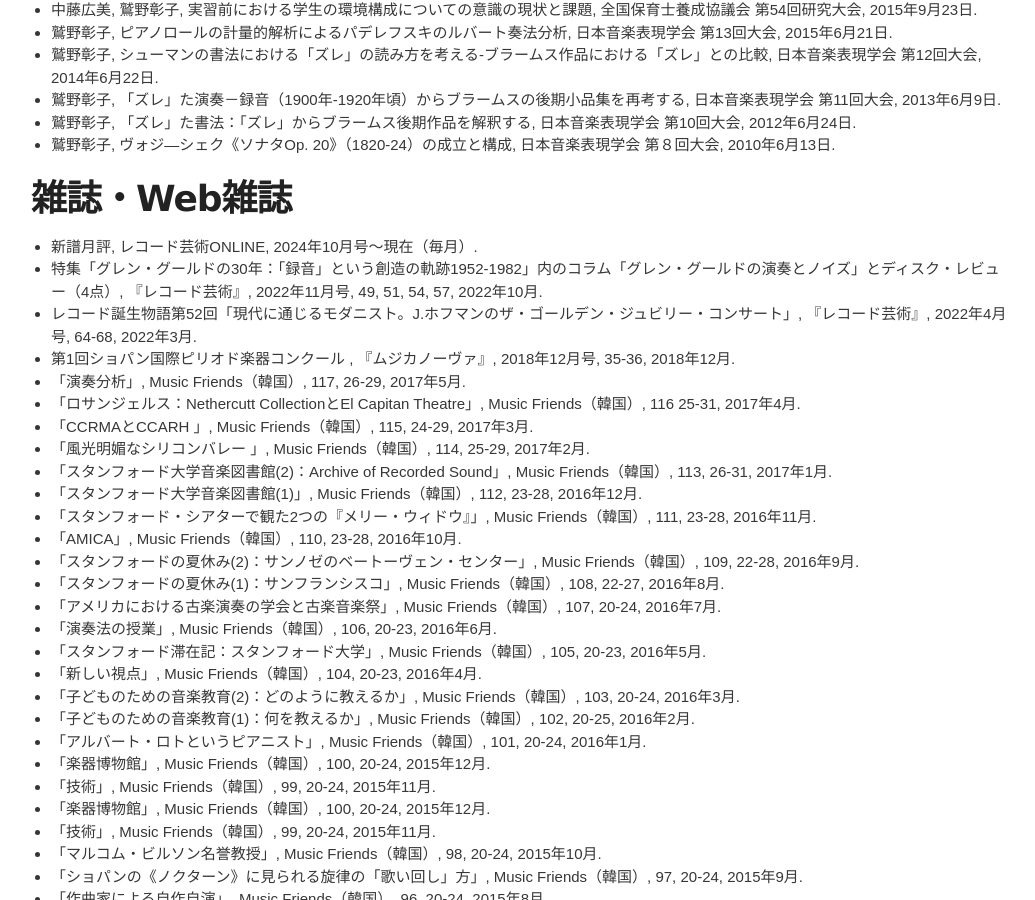
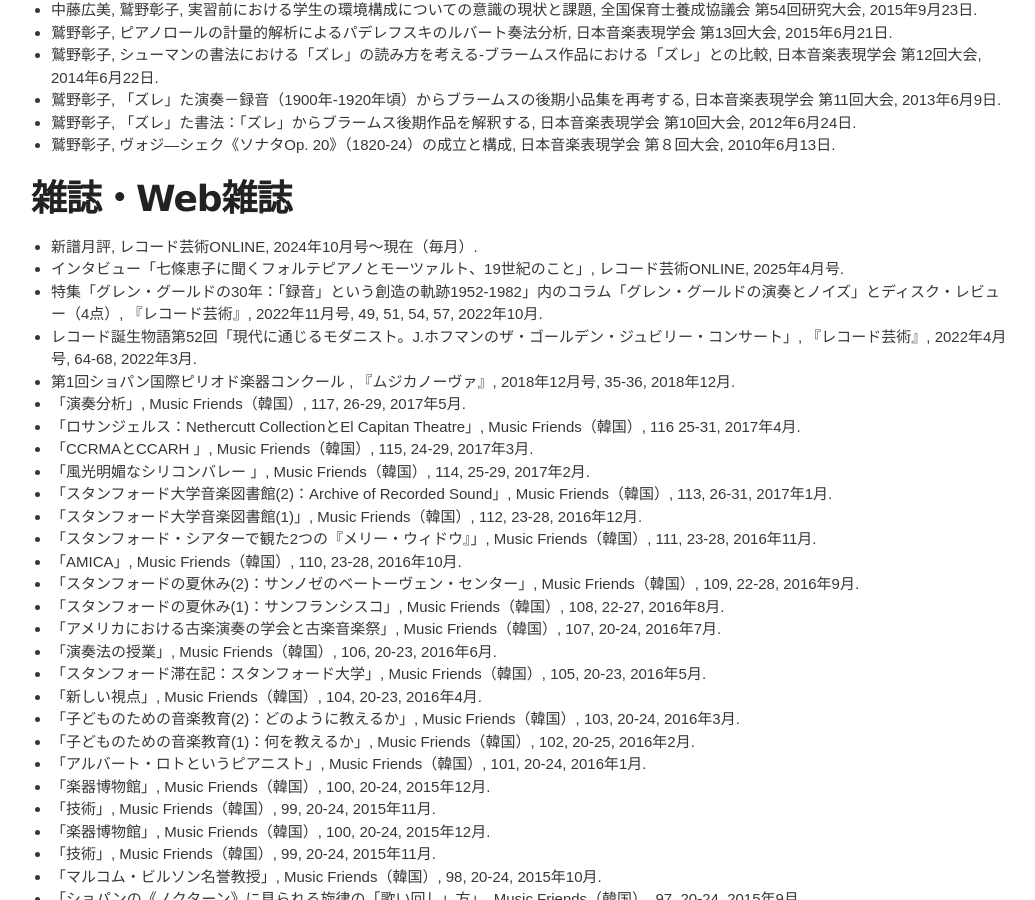
Before and after one commit to akikowashino/akikowashino.github.io, a Jekyll site: the page built from index.md, in a window 1280 px wide and 900 px high, scrolled down 2887 px. Shown: the whole window, without its empty margins (119-1154 px from the left). Built offline with Jekyll 4.4.1, drawn with Linux system fonts in a browser that asks for light colours.

Commit message:
Update index.md

```diff
--- a/index.md
+++ b/index.md
@@ -127,6 +127,7 @@
 
 # 雑誌・Web雑誌
 * 新譜月評, レコード芸術ONLINE, 2024年10月号〜現在（毎月）.
+* インタビュー「七條恵子に聞くフォルテピアノとモーツァルト、19世紀のこと」, レコード芸術ONLINE, 2025年4月号.
 * 特集「グレン・グールドの30年：「録音」という創造の軌跡1952-1982」内のコラム「グレン・グールドの演奏とノイズ」とディスク・レビュー（4点）, 『レコード芸術』, 2022年11月号, 49, 51, 54, 57, 2022年10月.
 * レコード誕生物語第52回「現代に通じるモダニスト。J.ホフマンのザ・ゴールデン・ジュビリー・コンサート」, 『レコード芸術』, 2022年4月号, 64-68, 2022年3月.
 * 第1回ショパン国際ピリオド楽器コンクール , 『ムジカノーヴァ』,  2018年12月号, 35-36, 2018年12月.
```
